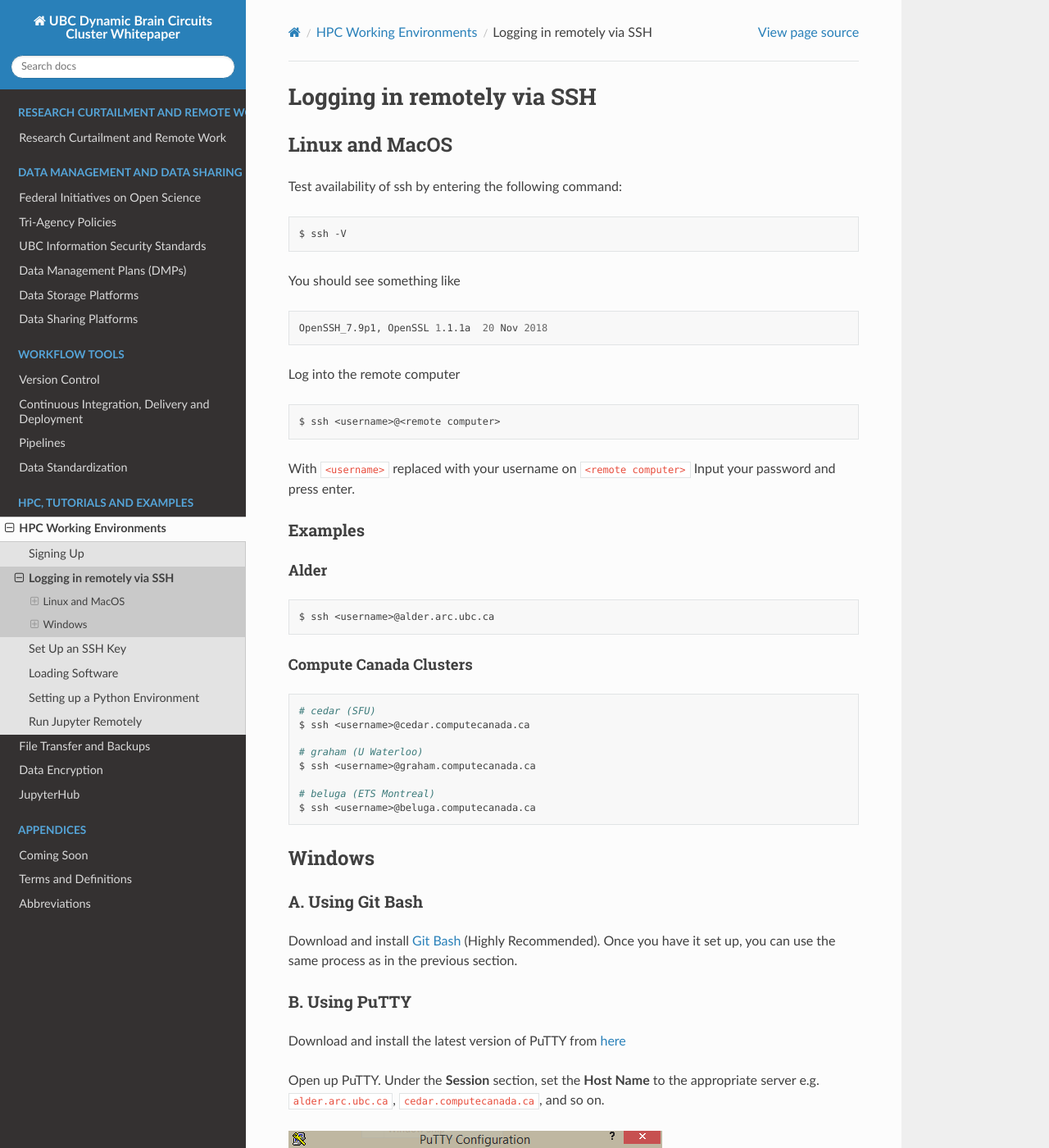
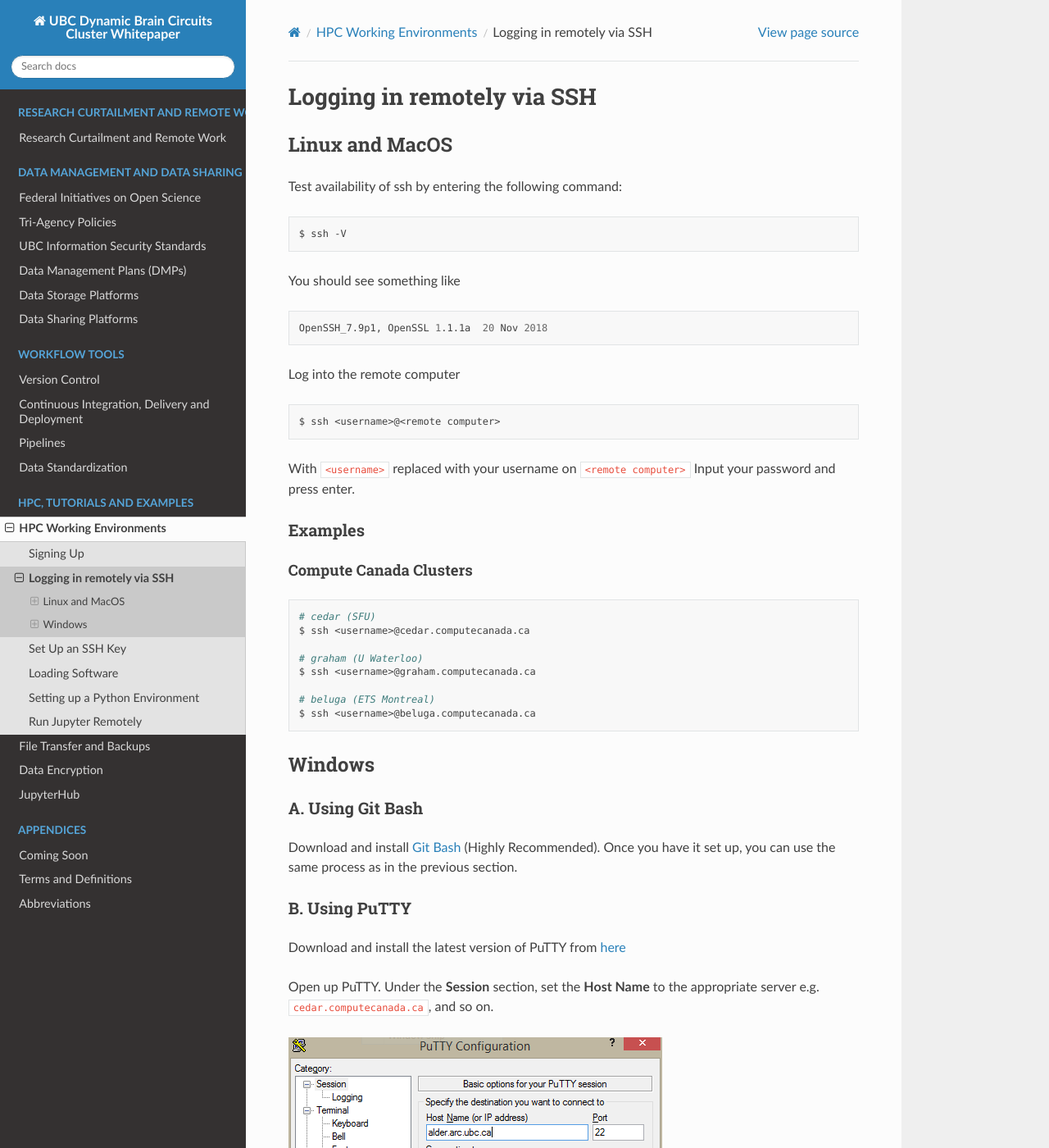
Before and after one commit to ubcbraincircuits/whitepaper, a Sphinx documentation site: the page built from source/alder_compute_canada/logging_in_ssh.rst, in a window 1280 px wide and 1400 px high. Shown: the whole window at 82% size. Built offline with Sphinx 7.4.7 and the Read the Docs theme 2.0.0, drawn with Linux system fonts in a browser that asks for light colours; pages that are not in the unit, such as notebooks, are missing from menus.

Commit message:
Update logging_in_ssh.rst

```diff
--- a/source/alder_compute_canada/logging_in_ssh.rst
+++ b/source/alder_compute_canada/logging_in_ssh.rst
@@ -26,13 +26,6 @@ Input your password and press enter.
 
 Examples
 ~~~~~~~~
-Alder
-^^^^^
-
-.. code-block:: bash
-
-   $ ssh <username>@alder.arc.ubc.ca
-
 Compute Canada Clusters
 ^^^^^^^^^^^^^^^^^^^^^^^
 
@@ -59,7 +52,7 @@ B. Using PuTTY
 Download and install the latest version of PuTTY from `here <https://www.chiark.greenend.org.uk/~sgtatham/putty/latest.html>`_
 
 Open up PuTTY.
-Under the **Session** section, set the **Host Name** to the appropriate server e.g. ``alder.arc.ubc.ca``, ``cedar.computecanada.ca``, and so on.
+Under the **Session** section, set the **Host Name** to the appropriate server e.g. ``cedar.computecanada.ca``, and so on.
 
 .. image:: 1connect.PNG
 
```
